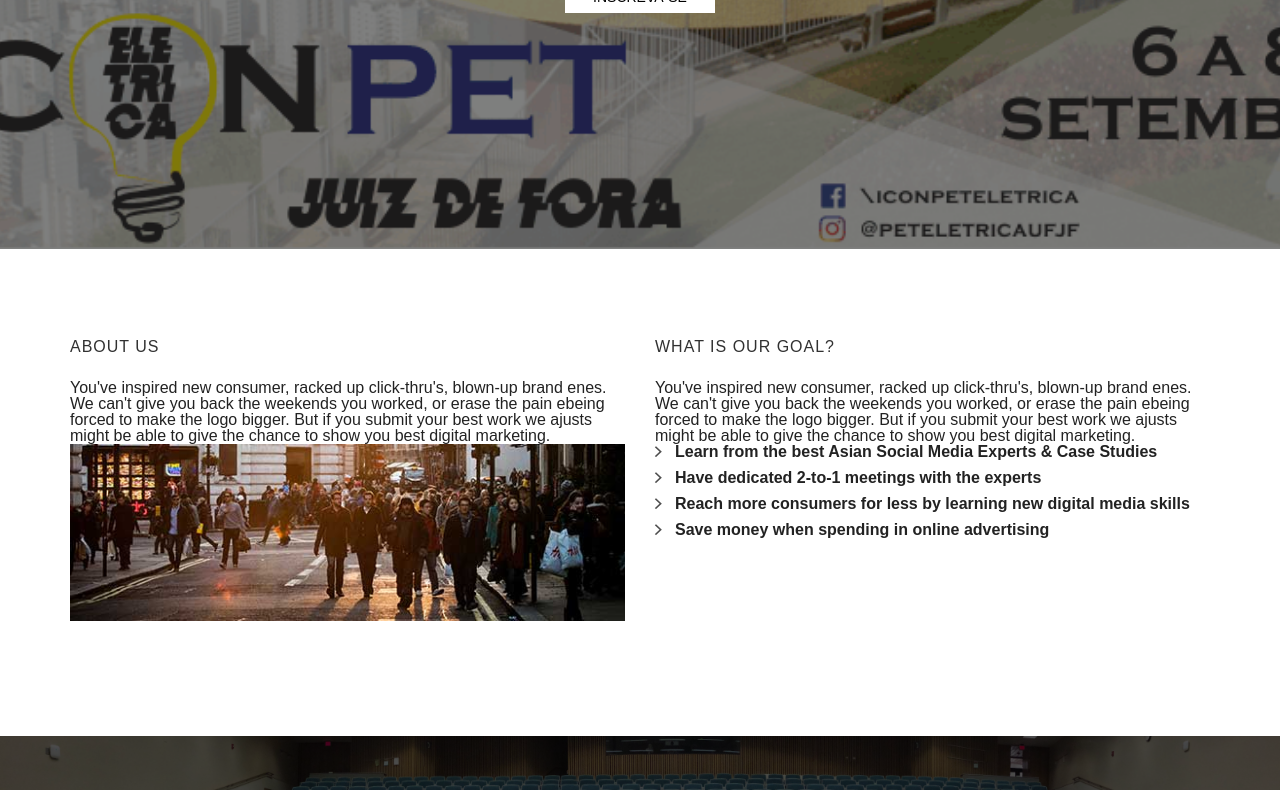
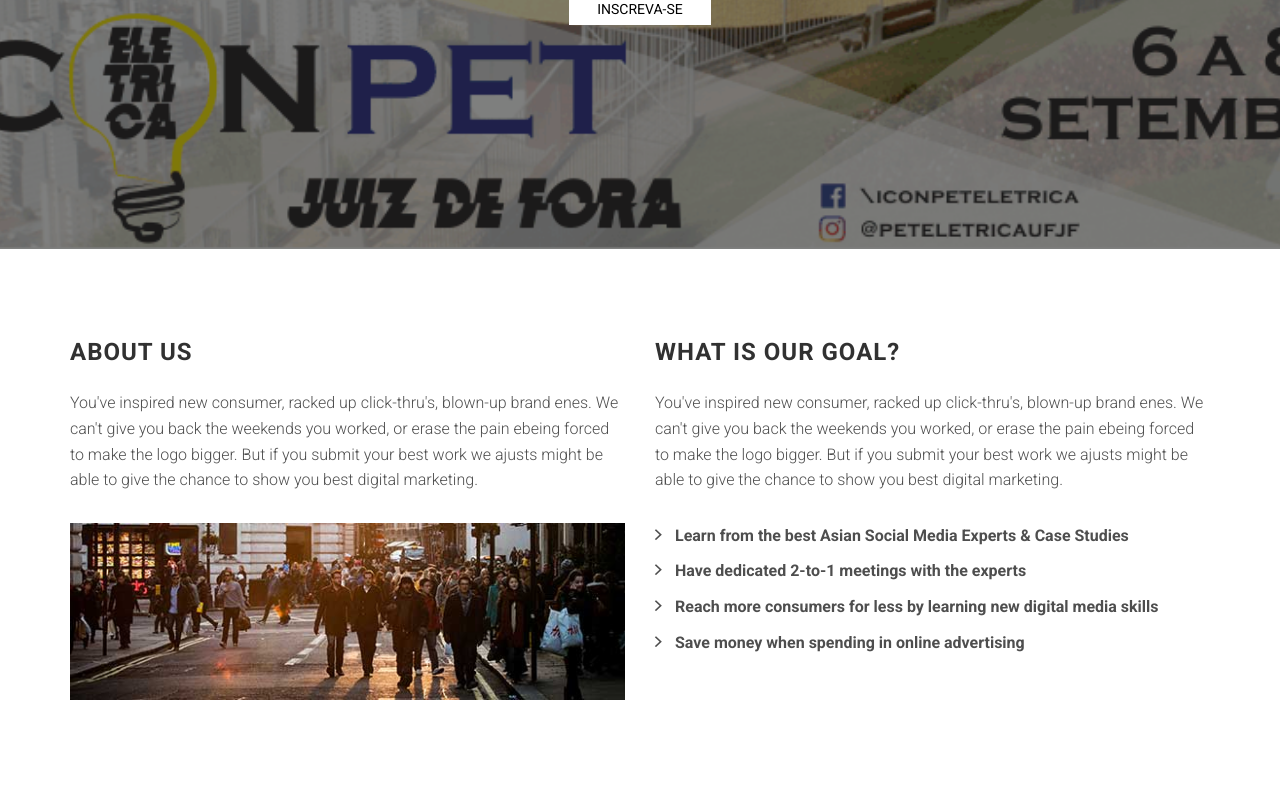
Before and after one commit to o-mago/conpet, a website: page index.html in a window 1280 px wide. Shown: the part 311-1101 px from the top of the page. Drawn offline with Linux system fonts and the light colour scheme; files whose address does not match are found by name.

Commit message:
Espaçamento entre texto
Consertado

```diff
--- a/assets/css/cronograma.css
+++ b/assets/css/cronograma.css
@@ -1,81 +1,6 @@
 .codyhouse {
     text-align: center;
     margin: 40px 0;
-  }
-  /* reset css */
-  /* https://meyerweb.com/eric/tools/css/reset/
-     v2.0 | 20110126
-     License: none (public domain)
-  */
-
-  html, body, div, span, applet, object, iframe,
-  h1, h2, h3, h4, h5, h6, p, blockquote, pre,
-  a, abbr, acronym, address, big, cite, code,
-  del, dfn, em, img, ins, kbd, q, s, samp,
-  small, strike, strong, sub, sup, tt, var,
-  b, u, i, center,
-  dl, dt, dd, ol, ul, li,
-  fieldset, form, label, legend,
-  table, caption, tbody, tfoot, thead, tr, th, td,
-  article, aside, canvas, details, embed,
-  figure, figcaption, footer, header, hgroup,
-  menu, nav, output, ruby, section, summary,
-  time, mark, audio, video {
-      margin: 0;
-      padding: 0;
-      border: 0;
-      font-size: 100%;
-      font: inherit;
-      vertical-align: baseline;
-  }
-  /* HTML5 display-role reset for older browsers */
-  article, aside, details, figcaption, figure,
-  footer, header, hgroup, menu, nav, section, main {
-      display: block;
-  }
-  body {
-      line-height: 1;
-  }
-  ol, ul {
-      list-style: none;
-  }
-  blockquote, q {
-      quotes: none;
-  }
-  blockquote:before, blockquote:after,
-  q:before, q:after {
-      content: '';
-      content: none;
-  }
-  table {
-      border-collapse: collapse;
-      border-spacing: 0;
-  }
-
-  /* style css */
-  /* --------------------------------
-
-  Primary style
-
-  -------------------------------- */
-  *, *::after, *::before {
-    box-sizing: border-box;
-  }
-
-  html {
-    font-size: 62.5%;
-  }
-
-  body {
-    font-size: 1.6rem;
-    font-family: "Source Sans Pro", sans-serif;
-    color: #222222;
-    background-color: white;
-  }
-
-  a {
-    color: #A2B9B2;
-    text-decoration: none;
   }
 
   /* --------------------------------
--- a/index.html
+++ b/index.html
@@ -5,7 +5,7 @@
     <meta http-equiv="X-UA-Compatible" content="IE=edge">
     <meta name="viewport" content="width=device-width, initial-scale=1">
 
-    <title>Conference</title>
+    <title>CONPET Elétrica</title>
 
     <!-- css -->
     <link rel="stylesheet" href="bower_components/bootstrap/dist/css/bootstrap.min.css">
```
Also changed, not shown: bower_components/bootstrap/dist/css/bootstrap.min.css.
